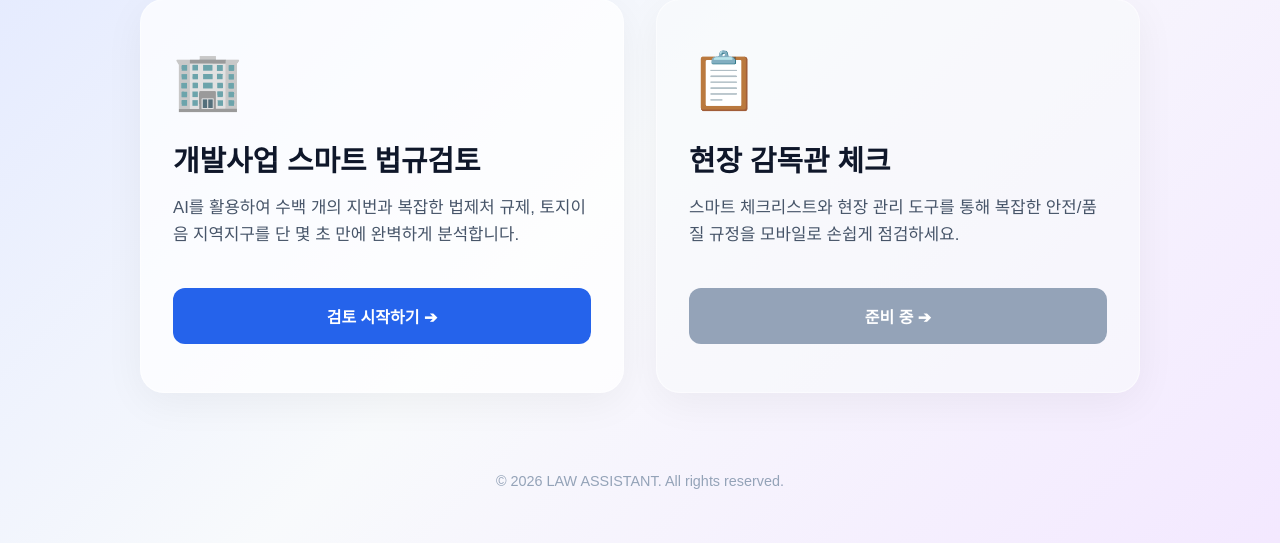
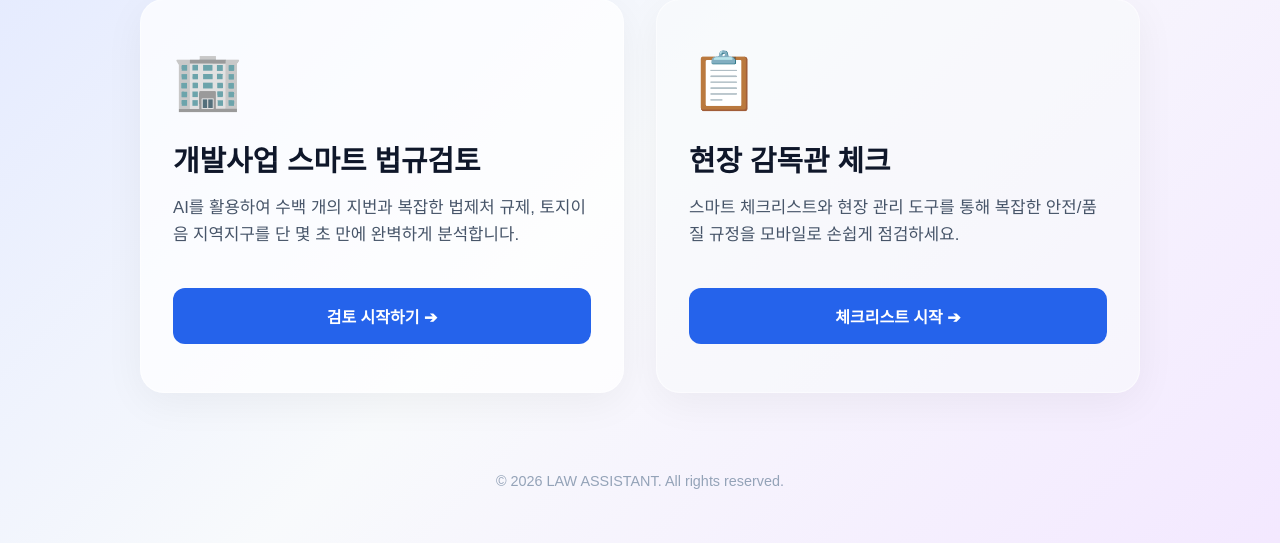
Before and after one commit to ksh8481-lgtm/law-assistant, a Flask app: page / in a window 1280 px wide. Shown: the part 239-782 px from the top of the page. Run offline with Flask 3, Linux system fonts and the light colour scheme; some web fonts are replaced.

Commit message:
Update index.html to remove '준비 중' text for supervisor link

```diff
--- a/templates/index.html
+++ b/templates/index.html
@@ -26,7 +26,7 @@
                 <div class="card-icon">📋</div>
                 <h2 class="card-title">현장 감독관 체크</h2>
                 <p class="card-desc">스마트 체크리스트와 현장 관리 도구를 통해 복잡한 안전/품질 규정을 모바일로 손쉽게 점검하세요.</p>
-                <div class="card-action ready-badge">준비 중 ➔</div>
+                <div class="card-action">체크리스트 시작 ➔</div>
             </a>
         </main>
 
```
